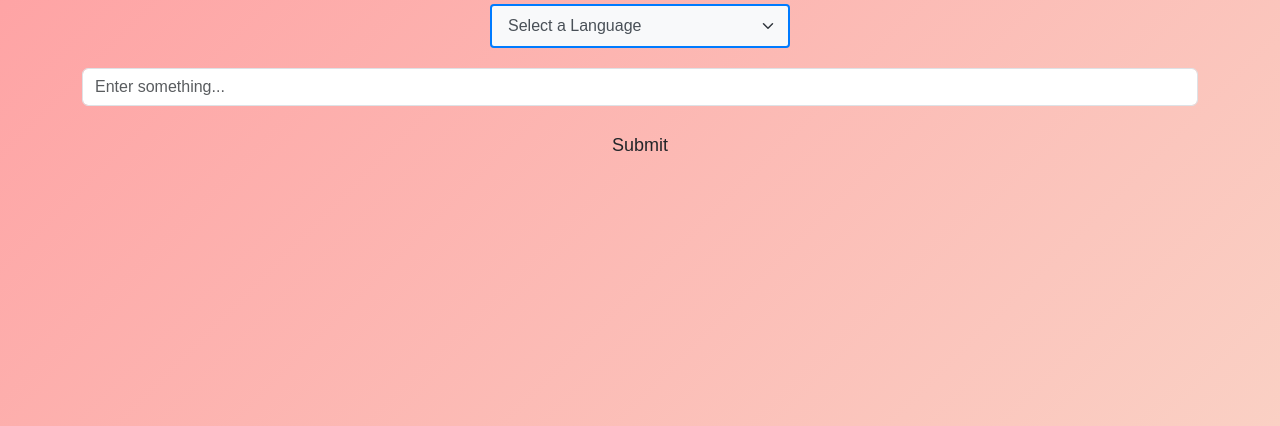
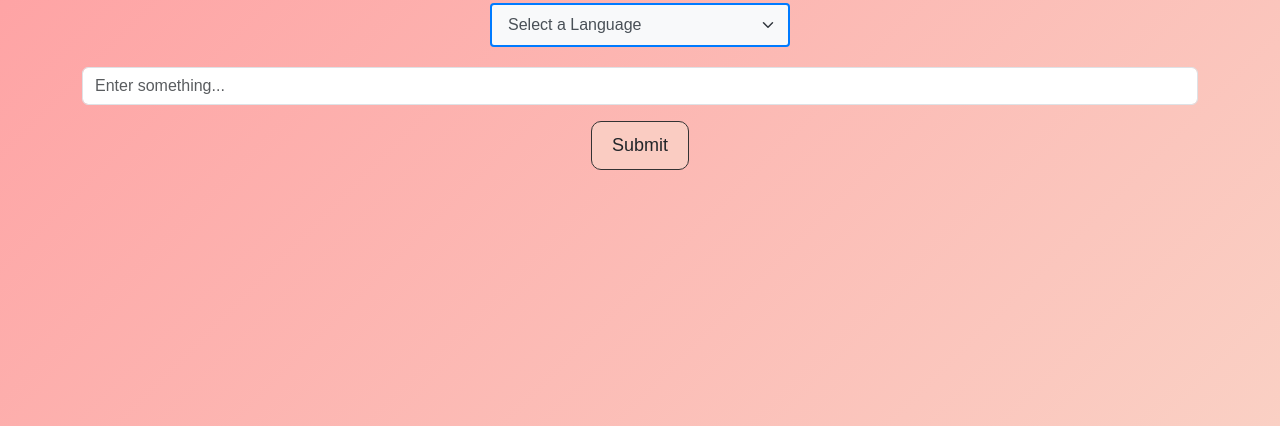
Before and after one commit to Yugant1338/ai-project, a plain HTML site: page component2/index.html in a window 1280 px wide. In both pictures the pointer is over the button "Submit". Shown: the part 374-800 px from the top of the page. Drawn offline with nearby package versions, Linux system fonts and the light colour scheme.

Commit message:
Update css in comp 2
Added the btn hover in the css

```diff
--- a/component2/assets/css/styles.css
+++ b/component2/assets/css/styles.css
@@ -18,6 +18,11 @@ body {
     border-radius: 10px;
     color: white;
     font-size: 18px;
+}
+
+.btn-custom:hover{
+    background-color: #faccc2;
+    border: solid 1px #333
 }
 
 .modal-content {
```
